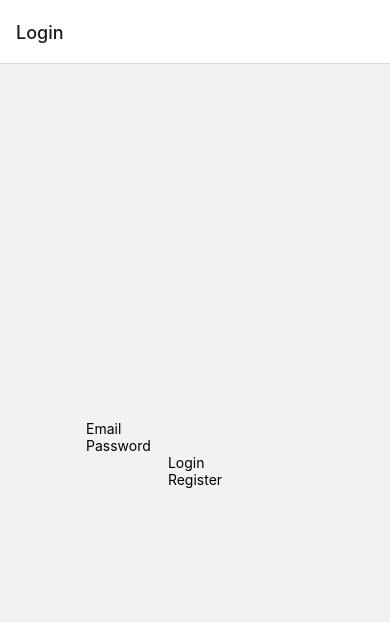
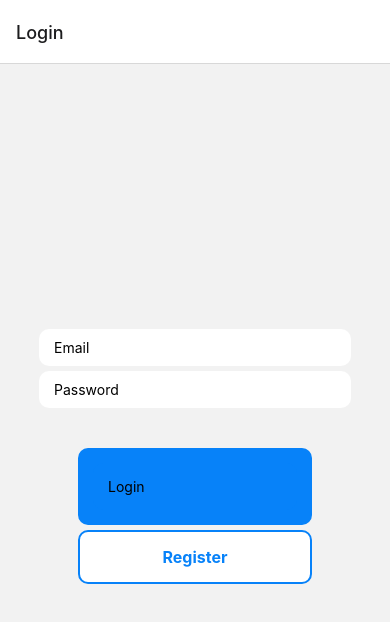
Before and after one commit to adamsaul314/FitCal-Pro, a React Native app in the folder FitCalPro/: screen /Login in a window 390 px wide. Shown: the top 622 px of the page. Built offline with nearby package versions, Linux system fonts and the light colour scheme.

Commit message:
styled log in screen

```diff
--- a/FitCalPro/screens/LoginScreen.js
+++ b/FitCalPro/screens/LoginScreen.js
@@ -42,5 +42,44 @@ const styles = StyleSheet.create({
         flex: 1,
         justifyContent: 'center',
         alignItems: 'center'
-    }
+    },
+    inputContainer: {
+      width: '80%'
+    },
+    input: {
+      backgroundColor: 'white',
+      paddingHorizontal: 15,
+      paddingVertical: 10,
+      borderRadius: 10,
+      marginTop: 5,
+    },
+    buttonContainer: {
+      width: '60%',
+      justifyContent: 'center',
+      alignItems: 'center',
+      marginTop: 40,
+    },
+    button: {
+      backgroundColor: '#0782F9',
+      width: '100%',
+      padding: 15,
+      borderRadius: 10,
+      alignItems: 'center',
+    },
+    buttonOutline: {
+      backgroundColor: 'white',
+      marginTop: 5,
+      borderColor: '#0782F9',
+      borderWidth: 2,
+    },
+    buttonText: {
+      color: 'white',
+      fontWeight: '700',
+      fontSize: 16,
+    },
+    buttonOutlineText: {
+      color: '#0782F9',
+      fontWeight: '700',
+      fontSize: 16,
+    },
 })
```
